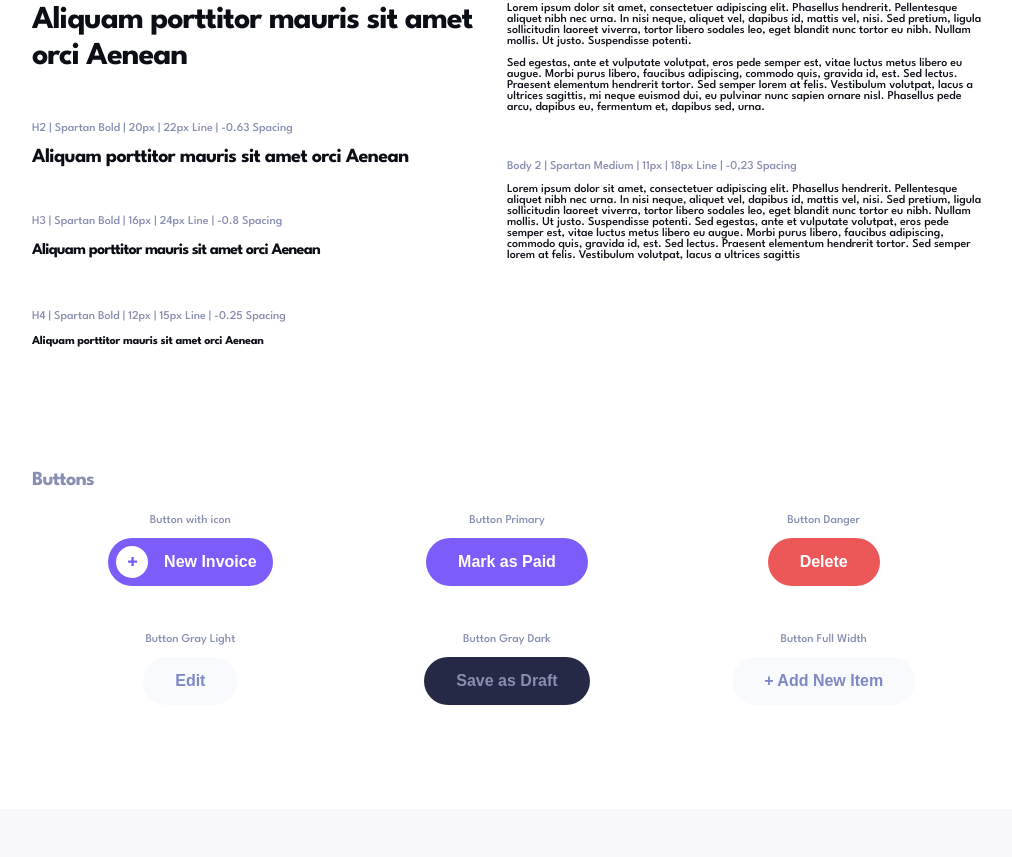
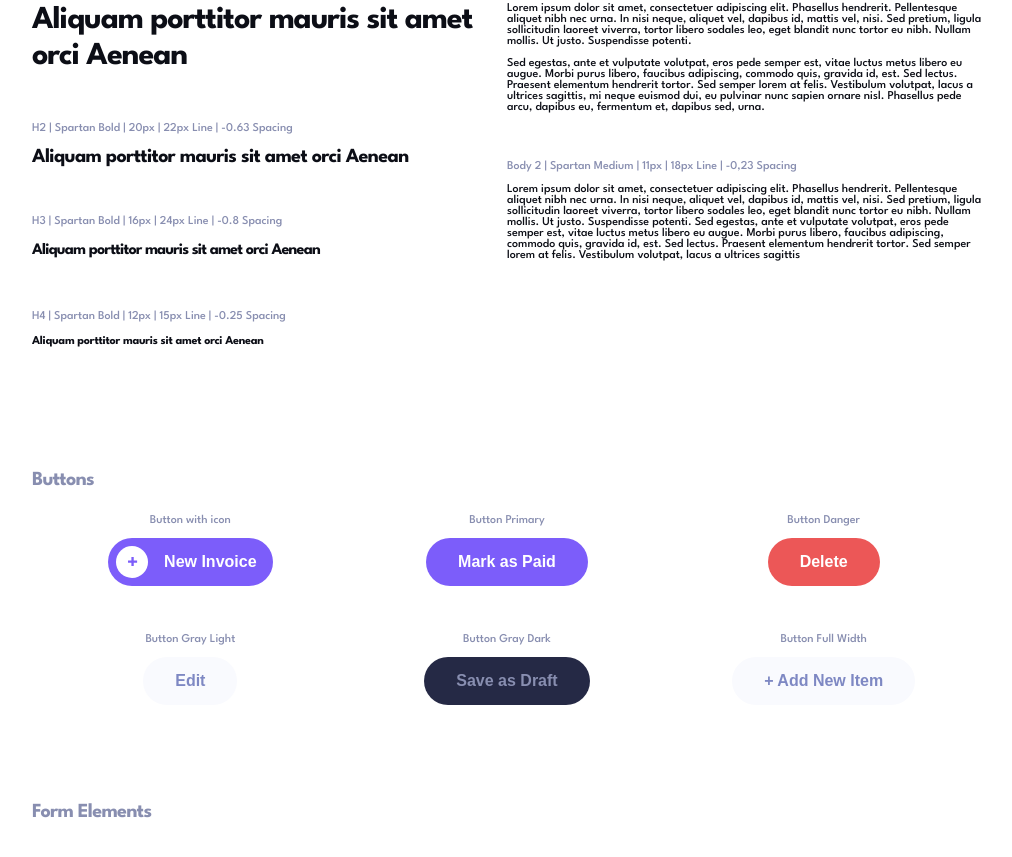
Before and after one commit to rparias/invoice-app-ts-next, a Next.js app: page /designSystem in a window 1280 px wide. Shown: the part 1154-2011 px from the top of the page, without its empty margins (133-1145 px from the left). Before the commit the page ends 1963 px from the top, so only its background shows below. Built offline with nearby package versions, Linux system fonts and the light colour scheme.

Commit message:
starts working on form elements

```diff
--- a/pages/designSystem.tsx
+++ b/pages/designSystem.tsx
@@ -2,6 +2,7 @@ import Image from 'next/image'
 import Colors from '@/templates/Colors/colors'
 import Typography from '@/templates/Typography/typography'
 import Buttons from '@/templates/Buttons/buttons'
+import FormElements from '@/templates/FormElements/formElements'
 import '@/styles/designSystem.scss'
 
 export default function DesignSystem() {
@@ -21,6 +22,7 @@ export default function DesignSystem() {
       <Colors />
       <Typography />
       <Buttons />
+      <FormElements />
     </div>
   )
 }
--- /dev/null
+++ b/templates/FormElements/formElements.tsx
@@ -0,0 +1,7 @@
+export default function FormElements() {
+  return (
+    <section className='mt-4'>
+      <h2 className='text-grey'>Form Elements</h2>
+    </section>
+  )
+}
```
